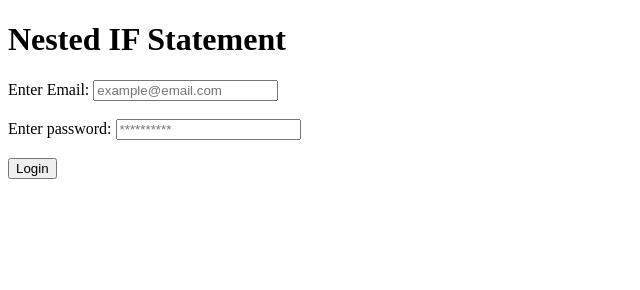
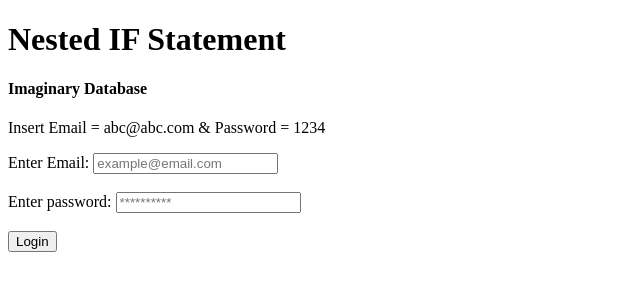
Before and after one commit to TalhaMamda/Nested-IF-Statement, a plain HTML site: page index.html in a window 1280 px wide. Shown: the whole page, without its empty margins (0-640 px from the left). Drawn offline with Linux system fonts and the light colour scheme.

Commit message:
second commit

```diff
--- a/index.html
+++ b/index.html
@@ -10,6 +10,8 @@
 
 <body>
     <h1>Nested IF Statement</h1>
+    <h4>Imaginary Database</h4>
+    <p>Insert Email = abc@abc.com & Password = 1234 </p>
     <form onsubmit="conditionCheck(); return false">
         <label for="email">Enter Email:</label>
         <input type="email" id="email" placeholder="example@email.com">
```
